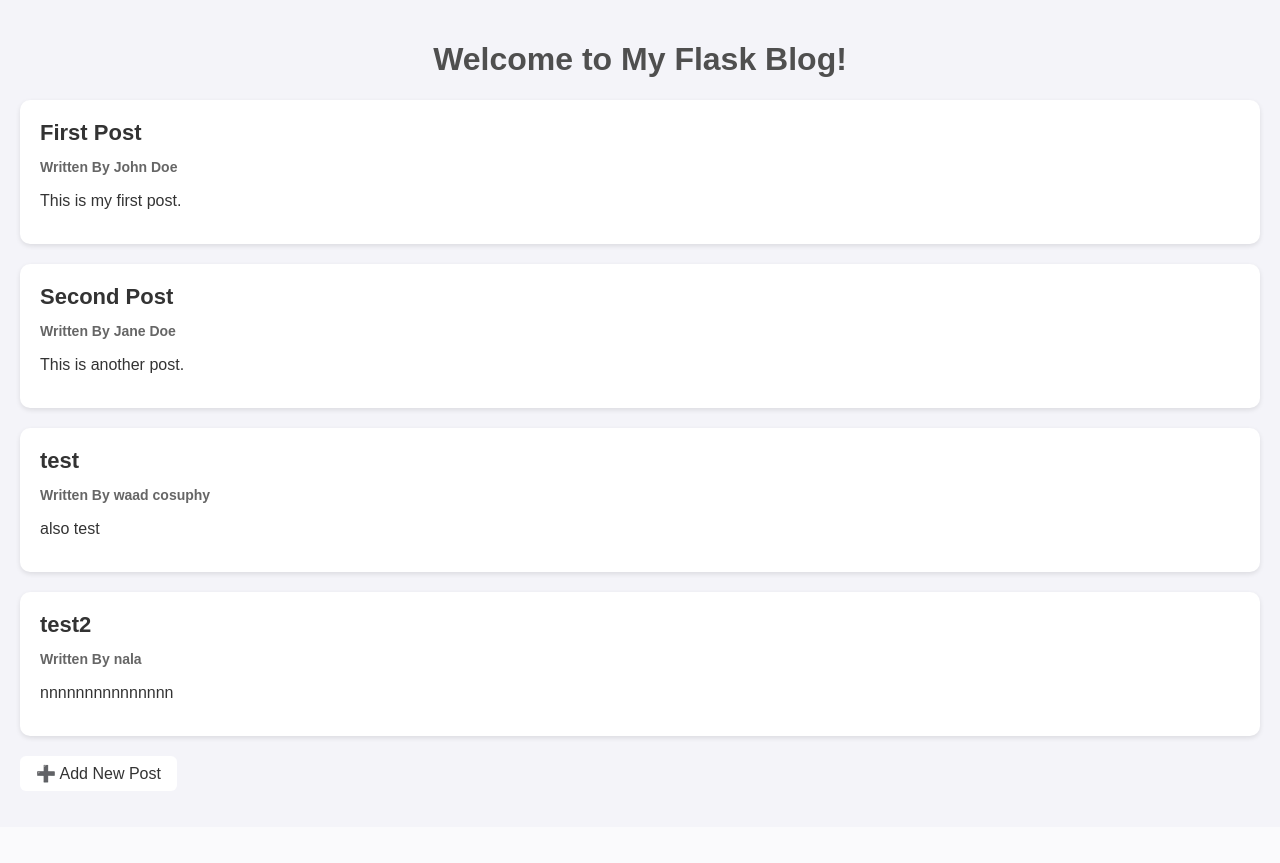
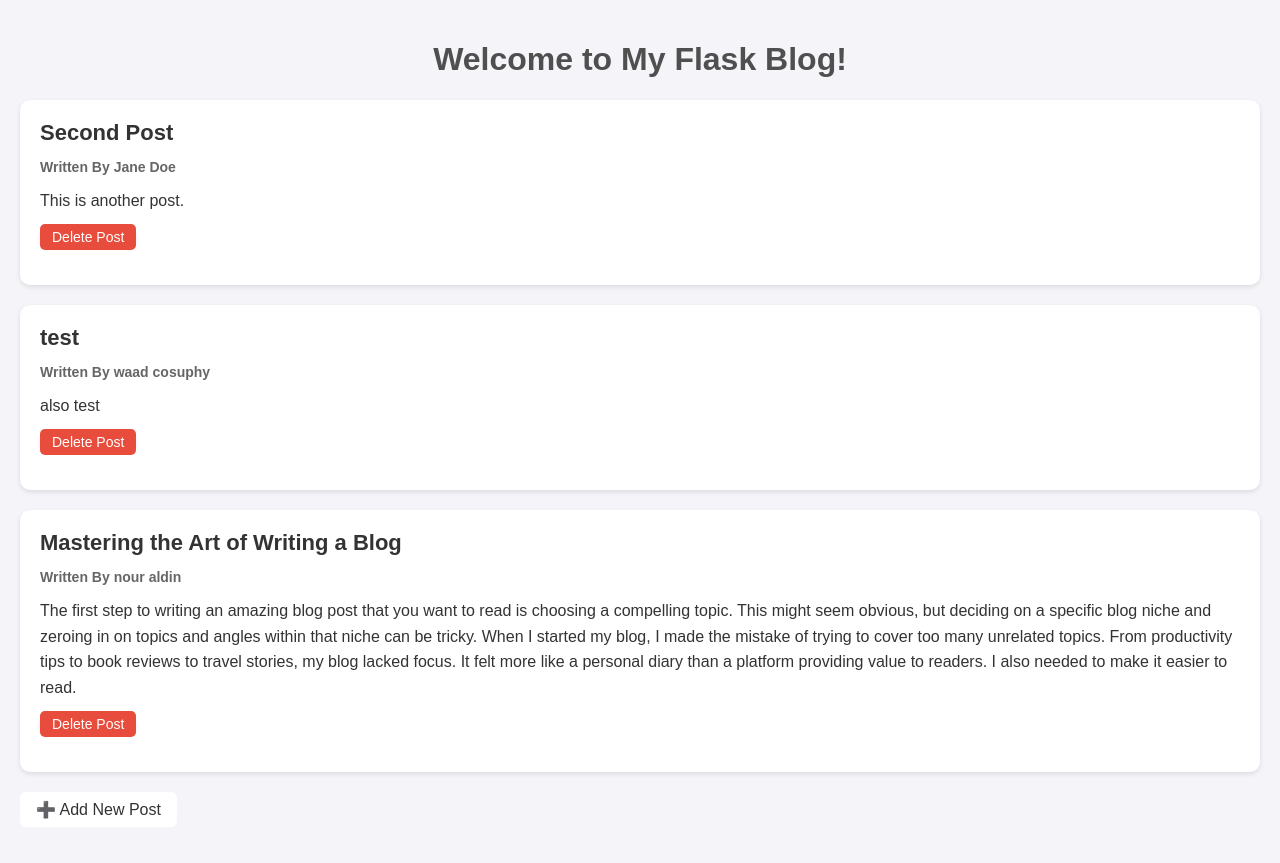
Before and after one commit to Waadhmd/Blog-app, a Flask app: page / in a window 1280 px wide. Before the commit the page ends 783 px from the top, so only its background shows below. Run offline with Flask 3, Linux system fonts and the light colour scheme.

Commit message:
feat: implement /delete-post route to remove posts

```diff
--- a/app.py
+++ b/app.py
@@ -38,6 +38,19 @@ def add():
 
     return render_template('add_post.html')
 
+@app.route('/delete-post/<int:post_id>',methods=['POST'])
+def delete_post(post_id):
+    posts = load_posts()
+    posts = [post for post in posts if post['id'] != post_id]
+    save_posts(posts)
+    return redirect(url_for('index'))
+
+@app.after_request
+def add_header(response):
+    response.headers["Cache-Control"] = "no-store, no-cache, must-revalidate, max-age=0"
+    return response
+
+
 
 if __name__ == '__main__':
     app.run(host="0.0.0.0", port=5000, debug=True)
--- a/posts.json
+++ b/posts.json
@@ -1,10 +1,4 @@
 [
-  {
-    "id": 1,
-    "author": "John Doe",
-    "title": "First Post",
-    "content": "This is my first post."
-  },
   {
     "id": 2,
     "author": "Jane Doe",
@@ -18,9 +12,9 @@
     "author": "waad cosuphy"
   },
   {
-    "id": 4,
-    "title": "test2 ",
-    "content": "nnnnnnnnnnnnnnn",
-    "author": "nala"
+    "id": 3,
+    "title": "Mastering the Art of Writing a Blog",
+    "content": "The first step to writing an amazing blog post that you want to read is choosing a compelling topic. This might seem obvious, but deciding on a specific blog niche and zeroing in on topics and angles within that niche can be tricky.\r\n\r\nWhen I started my blog, I made the mistake of trying to cover too many unrelated topics. From productivity tips to book reviews to travel stories, my blog lacked focus. It felt more like a personal diary than a platform providing value to readers. I also needed to make it easier to read.",
+    "author": "nour aldin"
   }
 ]
--- a/static/style.css
+++ b/static/style.css
@@ -40,3 +40,53 @@ border-radius: 0.375rem;
 font-weight: 500;
 transition: background 0.2s;
 }
+form {
+    background: white;
+    padding: 20px;
+    border-radius: 10px;
+    max-width: 500px;
+    margin-bottom: 20px;
+    box-shadow: 0 2px 5px rgba(0,0,0,0.1);
+}
+.form-container {
+    width: 100%;
+    max-width: 500px;
+    margin:0 auto;
+}
+
+input, textarea, button {
+    width: 100%;
+    padding: 8px;
+    margin-bottom: 15px;
+    border-radius: 5px;
+    border: 1px solid #ccc;
+    font-size: 14px;
+}
+
+button {
+    background: #4CAF50;
+    color: white;
+    border: none;
+    cursor: pointer;
+}
+button.delete-btn {
+    width: auto;       /* remove full width */
+    padding: 5px 12px;
+    font-size: 14px;
+    border-radius: 5px;
+    border: none;
+    background-color: #e74c3c;
+    color: white;
+    cursor: pointer;
+    transition: 0.3s;
+}
+
+button.delete-btn:hover {
+    background-color: #c0392b;
+}
+
+form.delete-form {
+    display: inline;
+    margin: 0;
+    padding: 0;
+}
--- a/templates/add_post.html
+++ b/templates/add_post.html
@@ -6,6 +6,7 @@
     <link rel="stylesheet" href="{{ url_for('static', filename='style.css') }}">
 </head>
 <body>
+<div class="form-container">
     <h1>Add New Post</h1>
     <form action='/add' method="POST">
         <label for="title">Title:</label><br>
@@ -21,5 +22,6 @@
     </form>
 
     <p><a href="{{ url_for('index') }}">Back to posts</a></p>
+</div>
 </body>
 </html>
--- a/templates/index.html
+++ b/templates/index.html
@@ -16,6 +16,10 @@
                 <p class="author"><strong>Written By {{ post['author'] }}</strong></p>
             </header>
             <p>{{ post['content'] }}</p>
+            <form class="delete-form" action="{{ url_for('delete_post', post_id=post['id']) }}" method="post">
+             <button class="delete-btn" type="submit">Delete Post</button>
+            </form>
+
         </article>
         {% endfor %}
         <p class="btn"><a href="{{url_for('add')}}">➕ Add New Post</a></p>
```
